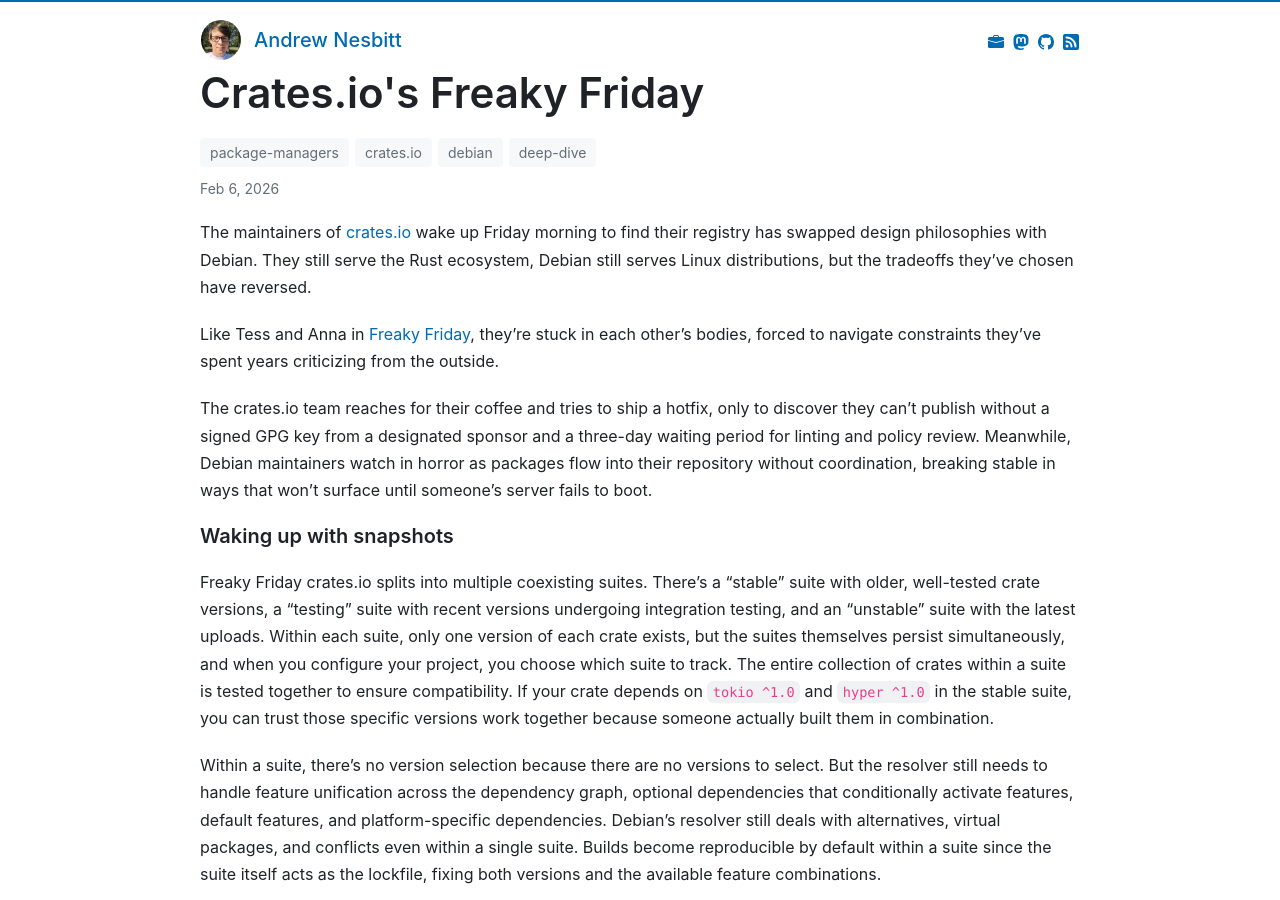
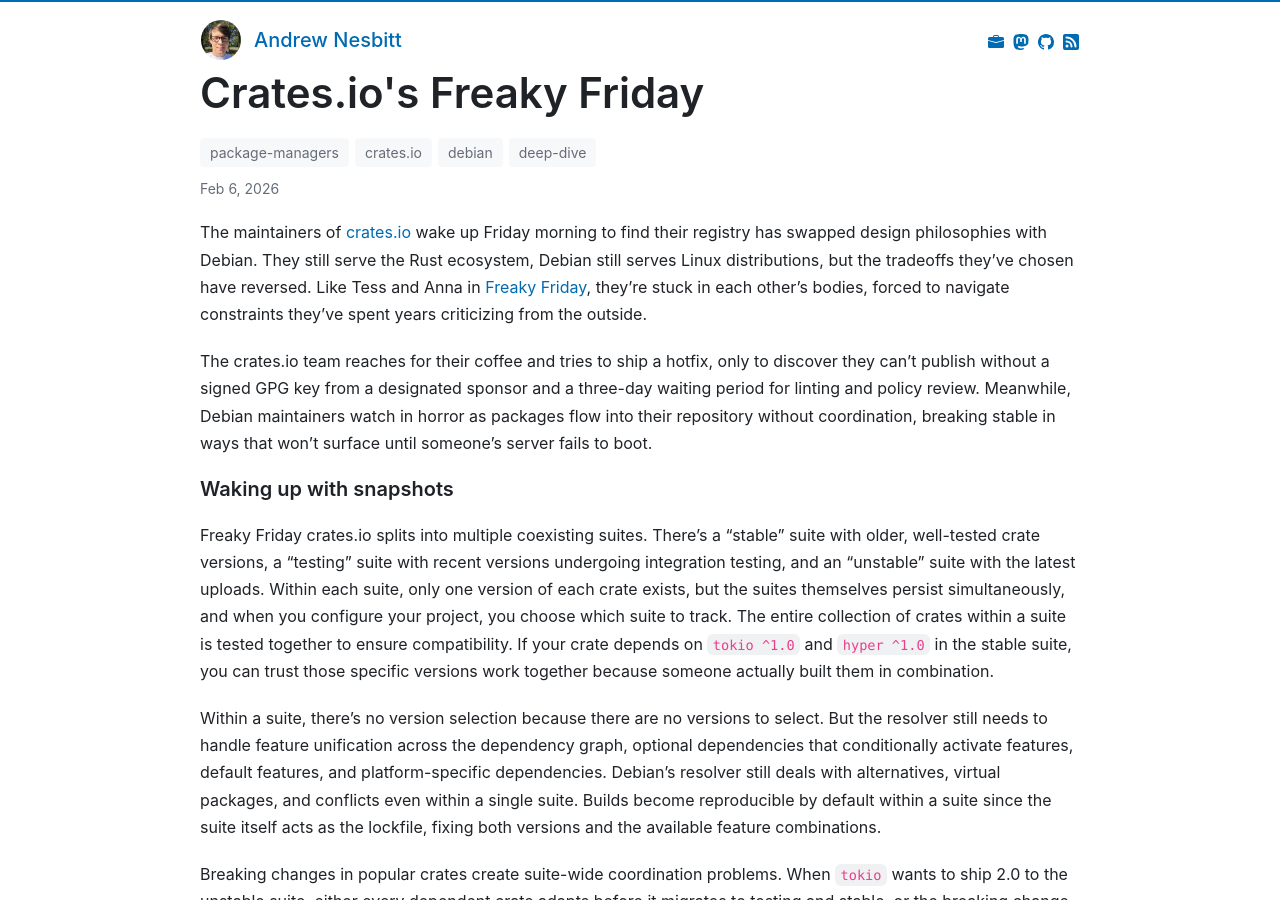
Before and after one commit to andrew/nesbitt.io, a Jekyll site: the page built from _posts/2026-02-06-cratesio-freaky-friday.md, in a window 1280 px wide and 900 px high. Built offline with Jekyll 4.4.1, drawn with Linux system fonts in a browser that asks for light colours; some of the changed lines change nothing that is shown.

Commit message:
newlines

```diff
--- a/_data/stats.json
+++ b/_data/stats.json
@@ -1,5 +1,5 @@
 {
-  "generated_at": "2026-02-06T09:16:17Z",
+  "generated_at": "2026-02-06T10:32:29Z",
   "total_posts": 69,
   "total_words": 92900,
   "reading_minutes": 465,
--- a/_posts/2026-02-06-cratesio-freaky-friday.md
+++ b/_posts/2026-02-06-cratesio-freaky-friday.md
@@ -10,9 +10,7 @@
   - deep-dive
 ---
 
-The maintainers of [crates.io](https://crates.io/) wake up Friday morning to find their registry has swapped design philosophies with Debian. They still serve the Rust ecosystem, Debian still serves Linux distributions, but the tradeoffs they've chosen have reversed.
-
-Like Tess and Anna in [Freaky Friday](https://www.imdb.com/title/tt0322330/), they're stuck in each other's bodies, forced to navigate constraints they've spent years criticizing from the outside.
+The maintainers of [crates.io](https://crates.io/) wake up Friday morning to find their registry has swapped design philosophies with Debian. They still serve the Rust ecosystem, Debian still serves Linux distributions, but the tradeoffs they've chosen have reversed. Like Tess and Anna in [Freaky Friday](https://www.imdb.com/title/tt0322330/), they're stuck in each other's bodies, forced to navigate constraints they've spent years criticizing from the outside.
 
 The crates.io team reaches for their coffee and tries to ship a hotfix, only to discover they can't publish without a signed GPG key from a designated sponsor and a three-day waiting period for linting and policy review. Meanwhile, Debian maintainers watch in horror as packages flow into their repository without coordination, breaking stable in ways that won't surface until someone's server fails to boot.
 
```
